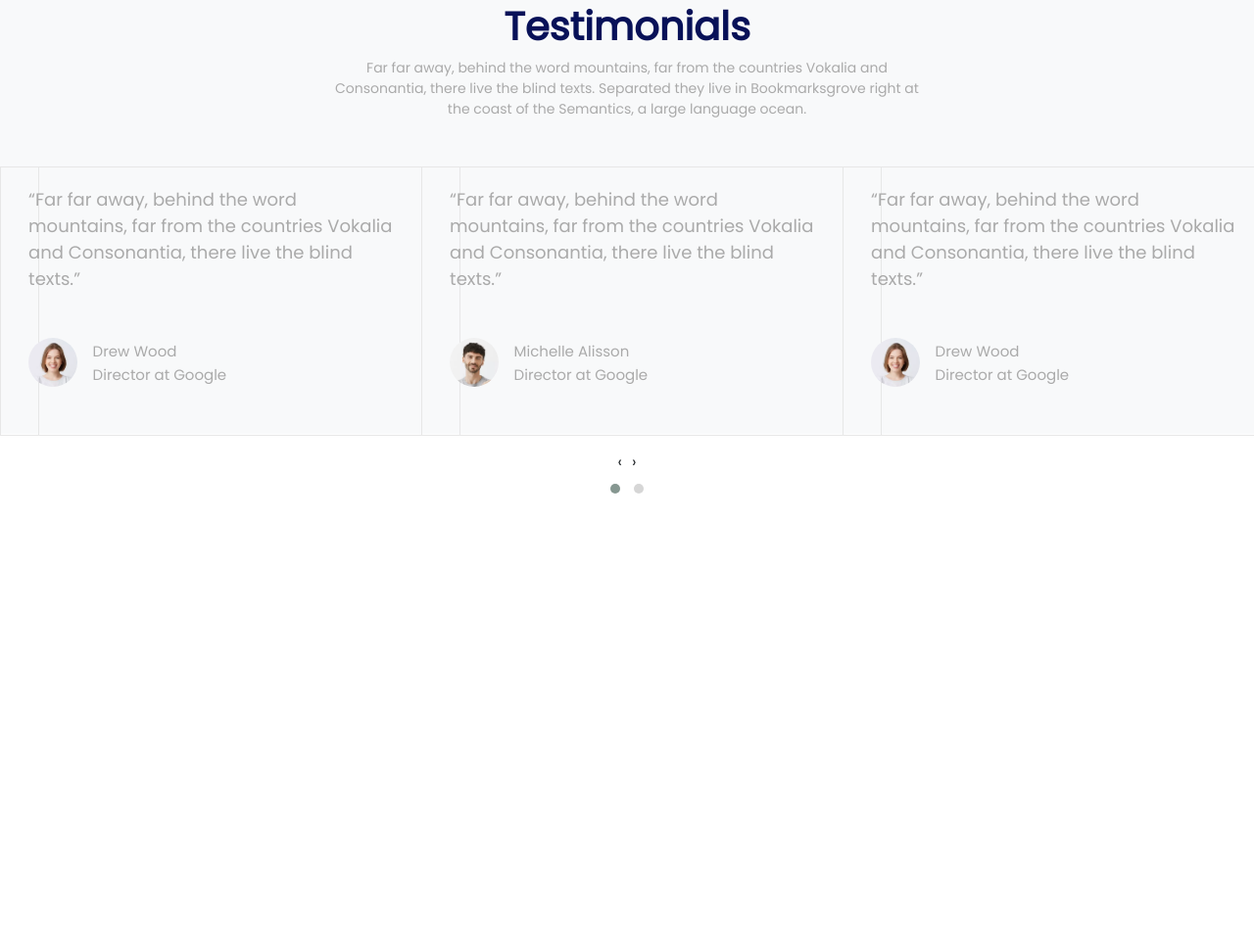
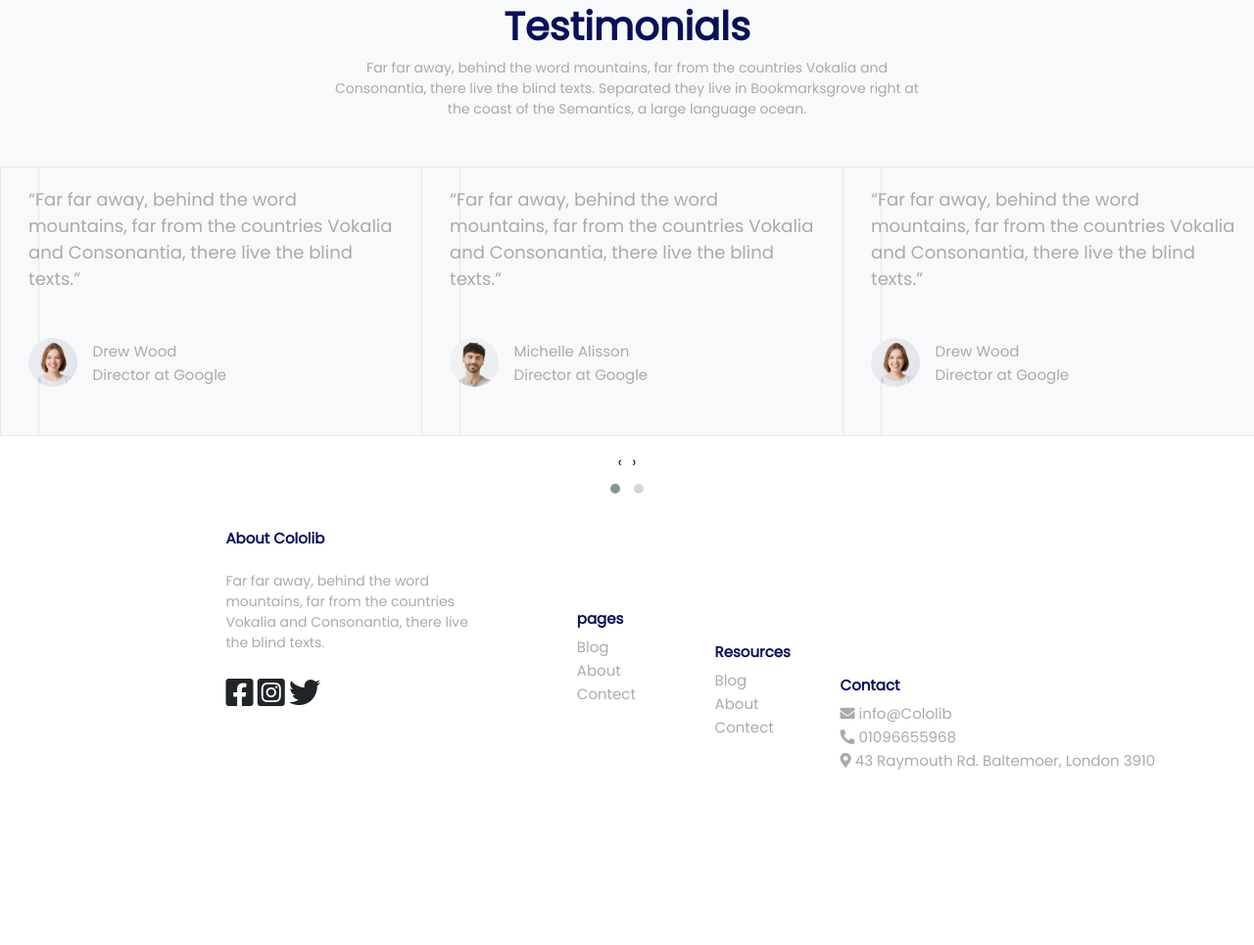
Before and after one commit to mostafaashraf204/ECO-SERVICES, a plain HTML site: page index.html in a window 1280 px wide. Shown: the part 3154-4119 px from the top of the page at 98% size. Before the commit the page ends 3670 px from the top, so only its background shows below. Drawn offline with Linux system fonts and the light colour scheme.

Commit message:
final home page

```diff
--- a/css/main.css
+++ b/css/main.css
@@ -303,3 +303,80 @@ body {
     font-size: 15px !important;
     margin: -14% 0 0 20% !important;
 }
+
+.footer {
+    height: 53vh;
+}
+
+.about {
+    width: 20%;
+    margin: 8% 0 0 18%;
+}
+
+.about h5 {
+    margin-top: -2%;
+    font-size: 15px;
+    color: #081158;
+    font-weight: bold;
+}
+
+.about p {
+    font-size: 14px;
+    color: #aaaaaa;
+}
+
+.about i {
+    border-radius: 50%;
+    -webkit-border-radius: 50%;
+    -moz-border-radius: 50%;
+    -ms-border-radius: 50%;
+    -o-border-radius: 50%;
+}
+
+.pages {
+    margin: -8% 0 0 46%;
+}
+
+.pages h6 {
+    font-size: 15px;
+    color: #081158;
+    font-weight: bold;
+}
+
+.pages a {
+    text-decoration: none;
+    color: #aaaaaa;
+    font-size: 15px;
+}
+
+.Resources {
+    margin: -5% 0 0 57%;
+}
+
+.Resources h6 {
+    font-size: 15px;
+    color: #081158;
+    font-weight: bold;
+}
+
+.Resources a {
+    text-decoration: none;
+    color: #aaaaaa;
+    font-size: 15px;
+}
+
+.Contact {
+    margin: -5% 0 0 67%;
+}
+
+.Contact h6 {
+    font-size: 15px;
+    color: #081158;
+    font-weight: bold;
+}
+
+.Contact a {
+    text-decoration: none;
+    color: #aaaaaa;
+    font-size: 15px;
+}
--- a/index.html
+++ b/index.html
@@ -250,6 +250,35 @@
             </div>
         </div>
     </section>
+    <footer class="footer">
+        <div class="about">
+            <h5>About Cololib
+            </h5>
+            <p class="mt-4">Far far away, behind the word mountains, far from the countries Vokalia and Consonantia, there live the blind texts.</p>
+            <i class="fab fa-facebook-square fa-2x mt-2"></i>
+            <i class="fab fa-instagram-square fa-2x"></i>
+            <i class="fab fa-twitter fa-2x"></i>
+        </div>
+        <div class="pages">
+            <h6>pages</h6>
+            <a href="">Blog</a><br>
+            <a href="">About</a><br>
+            <a href="">Contect</a><br>
+
+        </div>
+        <div class="Resources">
+            <h6>Resources</h6>
+            <a href="">Blog</a><br>
+            <a href="">About</a><br>
+            <a href="">Contect</a><br>
+        </div>
+        <div class="Contact">
+            <h6>Contact</h6>
+            <a href=""><i class="fas fa-envelope"></i> info@Cololib</a><br>
+            <a href=""><i class="fas fa-phone-alt"></i> 01096655968</a><br>
+            <a href=""><i class="fas fa-map-marker-alt"></i> 43 Raymouth Rd. Baltemoer, London 3910</a><br>
+        </div>
+    </footer>
 
 
 
```
